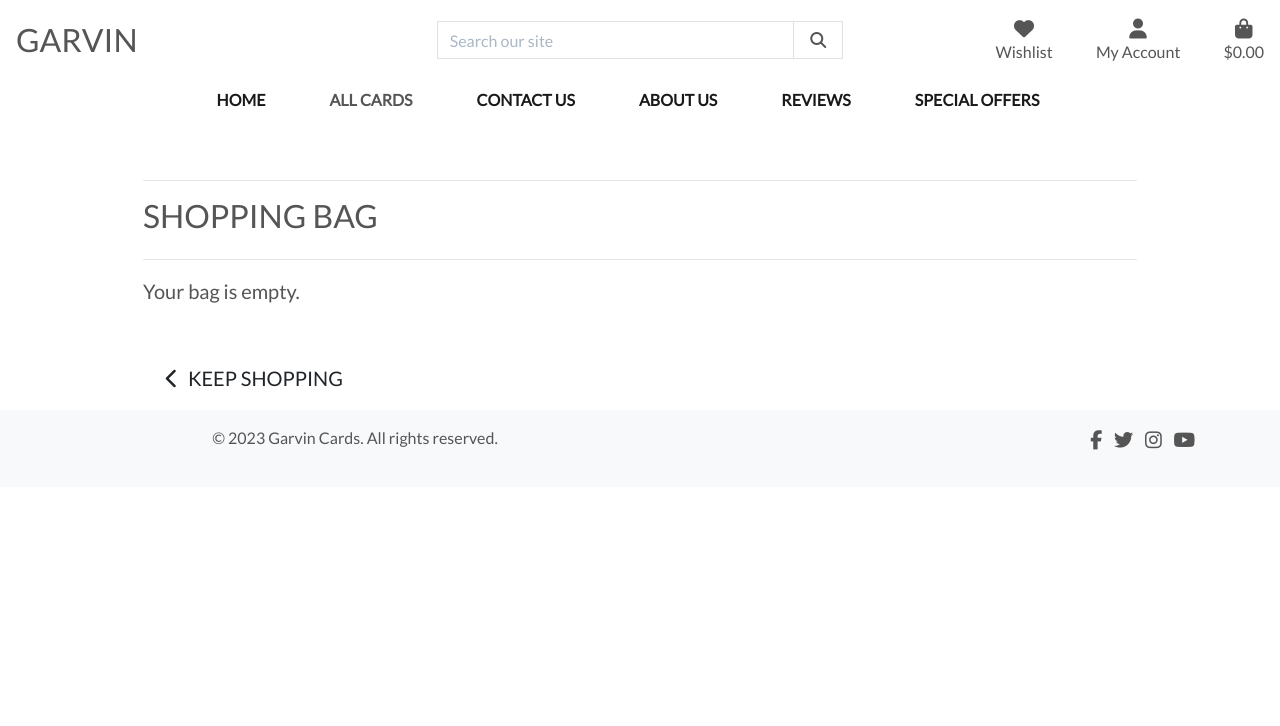
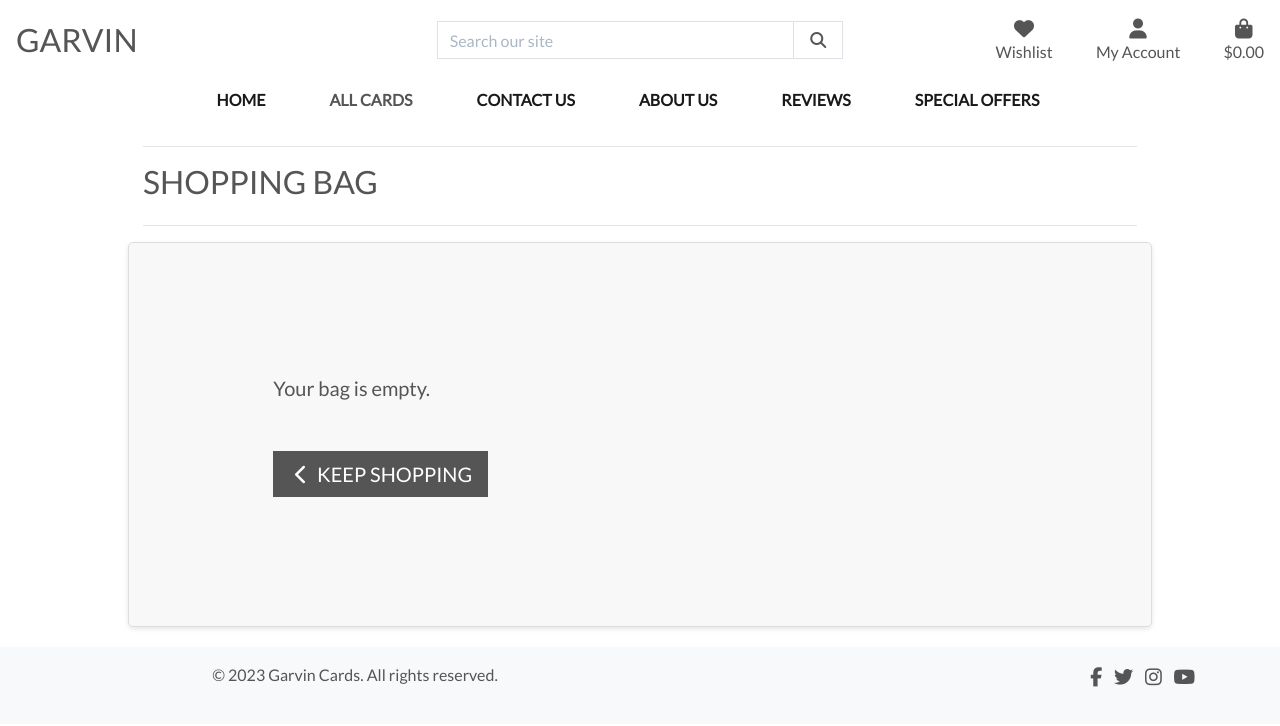
Before and after one commit to Julia-cloudname/garvin-shop, a Django app: page /bag/ in a window 1280 px wide. Shown: the top 726 px of the page. Run offline with Django 4.2, Linux system fonts and the light colour scheme; some libraries are stand-ins or nearby versions.

Commit message:
Fixed style for bag and checkout pages

```diff
--- a/bag/templates/bag/bag.html
+++ b/bag/templates/bag/bag.html
@@ -20,8 +20,8 @@
             <hr>
         </div>
     </div>
-
-    <div class="row">
+<!-- Bag items description -->
+    <div class="bag-item row">
         <div class="col">
             {% if bag_items %}
             <div class="table-responsive rounded">
@@ -59,6 +59,7 @@
                         <td class="py-3 w-25">
                             <form id="form-{{ item.item_id }}" class="form update-form" method="POST" action="{% url 'adjust_bag' item.item_id %}">
                                 {% csrf_token %}
+                                <!-- Item quantity control buttons -->
                                 <div class="form-group">
                                     <div class="input-group">
                                         <div class="input-group-prepend">
@@ -99,13 +100,13 @@
                     </tr>
                     <tr>
                         <td colspan="5" class="text-right">
-                            <a href="{% url 'products' %}" class="btn btn-outline-black rounded-0 btn-lg">
+                            <a href="{% url 'products' %}" class="btn btn-primary rounded-0 btn-lg">
                                 <span class="icon">
                                     <i class="fas fa-chevron-left"></i>
                                 </span>
                                 <span class="text-uppercase">Keep Shopping</span>
                             </a>
-                            <a href="{% url 'checkout' %}" class="btn btn-black rounded-0 btn-lg">
+                            <a href="{% url 'checkout' %}" class="btn btn-primary rounded-0 btn-lg">
                                 <span class="text-uppercase">Secure Checkout</span>
                                 <span class="icon">
                                     <i class="fas fa-lock"></i>
@@ -117,7 +118,7 @@
             </div>
             {% else %}
             <p class="lead mb-5">Your bag is empty.</p>
-            <a href="{% url 'products' %}" class="btn btn-outline-black rounded-0 btn-lg">
+            <a href="{% url 'products' %}" class="btn btn-primary rounded-0 btn-lg">
                 <span class="icon">
                     <i class="fas fa-chevron-left"></i>
                 </span>
--- a/checkout/templates/checkout/checkout.html
+++ b/checkout/templates/checkout/checkout.html
@@ -114,13 +114,13 @@
                 </fieldset>
 
                 <div class="submit-button text-right mt-5 mb-2">
-                    <a href="{% url 'view_bag' %}" class="btn btn-outline-black rounded-0">
+                    <a href="{% url 'view_bag' %}" class="btn btn-primary rounded-0">
                         <span class="icon">
                             <i class="fas fa-chevron-left"></i>
                         </span>
                         <span class="font-weight-bold">Adjust Bag</span>
                     </a>
-                    <button id="submit-button" class="btn btn-black rounded-0">
+                    <button id="submit-button" class="btn btn-primary rounded-0">
                         <span class="font-weight-bold">Complete Order</span>
                         <span class="icon">
                             <i class="fas fa-lock"></i>
--- a/checkout/templates/checkout/checkout_success.html
+++ b/checkout/templates/checkout/checkout_success.html
@@ -165,14 +165,14 @@
         <div class="row">
 			<div class="col-12 col-lg-7 text-right">
                 {% if from_profile %}
-                    <a href="{% url 'profile' %}" class="btn btn-black rounded-0 my-2">
+                    <a href="{% url 'profile' %}" class="btn btn-primary rounded-0 my-2">
                         <span class="icon mr-2">
                             <i class="fas fa-angle-left"></i>
                         </span>
                         <span class="text-uppercase">Back to Profile</span>
                     </a>
                 {% else %}
-                    <a href="" class="btn btn-black rounded-0 my-2">
+                    <a href="{% url 'special_offers' %}" class="btn btn-primary rounded-0 my-2">
                         <span class="icon mr-2">
                             <i class="fas fa-gifts"></i>
                         </span>
--- a/products/templates/products/add_product.html
+++ b/products/templates/products/add_product.html
@@ -27,8 +27,8 @@
                 {% csrf_token %}
                     {{ form | crispy }}
                 <div class="text-right">
-                    <a class="btn btn-outline-black rounded-0" href="{% url 'products' %}">Cancel</a>
-                    <button class="btn btn-black rounded-0" type="submit">Add Product</button>
+                    <a class="btn btn-primary rounded-0" href="{% url 'products' %}">Cancel</a>
+                    <button class="btn btn-primary rounded-0" type="submit">Add Product</button>
                 </div>
             </form>
         </div>
--- a/products/templates/products/edit_product.html
+++ b/products/templates/products/edit_product.html
@@ -33,8 +33,8 @@
                     {% endif %}
                 {% endfor %}
                 <div class="text-right">
-                    <a class="btn btn-outline-black rounded-0" href="{% url 'products' %}">Cancel</a>
-                    <button class="btn btn-black rounded-0" type="submit">Update Product</button>
+                    <a class="btn btn-primary rounded-0" href="{% url 'products' %}">Cancel</a>
+                    <button class="btn btn-primary rounded-0" type="submit">Update Product</button>
                 </div>
             </form>
         </div>
--- a/static/css/base.css
+++ b/static/css/base.css
@@ -526,6 +526,73 @@ footer a:hover {
     color: #333;
 }
 
+/* wishlist */
+.wishlist {
+    padding: 10%;
+}
+
+
+/* Bag items style */
+.bag-item {
+    border: 1px solid #ddd;
+    background-color: #f8f8f8;
+    box-shadow: 0px 2px 5px rgba(0, 0, 0, 0.1);
+    margin-bottom: 20px;
+    border-radius: 5px;
+    padding: 13%;
+}
+
+.bag-item .table {
+    margin-bottom: 0;
+}
+
+.bag-item .update-link,
+.bag-item .remove-item {
+    font-weight: bold;
+    color: #0056b3;
+}
+
+
+.bag-item .update-link:hover,
+.bag-item .remove-item:hover {
+    color: #003d82;
+    text-decoration: underline;
+}
+
+
+.bag-item h2.logo-font {
+    color: #333;
+    text-align: center;
+    margin-bottom: 20px;
+}
+
+.bag-item .table {
+    width: 100%;
+    border-collapse: separate;
+    border-spacing: 0 10px;
+}
+
+.bag-item .table td {
+    border-bottom: 1px solid #ddd;
+    padding: 10px;
+    vertical-align: middle;
+}
+
+.bag-item .table th {
+    border-bottom: 2px solid #333;
+    padding: 10px;
+    background-color: #f8f8f8;
+    text-align: left;
+}
+
+.bag-item .table td:last-child {
+    text-align: right;
+}
+
+.bag-item .table tr:last-child td {
+    border-bottom: none;
+}
+
 @media (max-width: 768px) {
     footer .col-md-6 {
         text-align: center;
@@ -544,7 +611,7 @@ footer a:hover {
     }
 
     .header-container {
-        padding-top: 164px;
+        padding-top: 130px;
     }
 
 }
--- a/wishlist/templates/wishlist/wishlist.html
+++ b/wishlist/templates/wishlist/wishlist.html
@@ -20,7 +20,7 @@
         </div>
     </div>
 
-    <div class="row">
+    <div class="wishlist row">
         <div class="col">
             {% if wishlist_items %}
             <div class="table-responsive rounded">
@@ -58,10 +58,10 @@
                             <form class="form" action="{% url 'add_to_bag' item.id %}" method="POST">
                                 {% csrf_token %}
                                 <input type="hidden" class="form-control qty_input" name="quantity" value="1" min="1" max="1000" data-item_id="{{ item.id }}" id="id_qty_{{ item.id }}">
-                                <a href="{% url 'user_wishlist' item.id %}" class="btn btn-outline-black rounded-0">
+                                <a href="{% url 'user_wishlist' item.id %}" class="btn btn-primary rounded-0">
                                     <span class="text-uppercase">Remove from wishlist</span>
                                 </a>
-                                <input type="submit" class="btn btn-black rounded-0 text-uppercase" value="Add to Bag">
+                                <input type="submit" class="btn btn-primary rounded-0 text-uppercase" value="Add to Bag">
                                 <input type="hidden" name="redirect_url" value="{{ request.path }}">
                             </form>
                             <hr>
```
